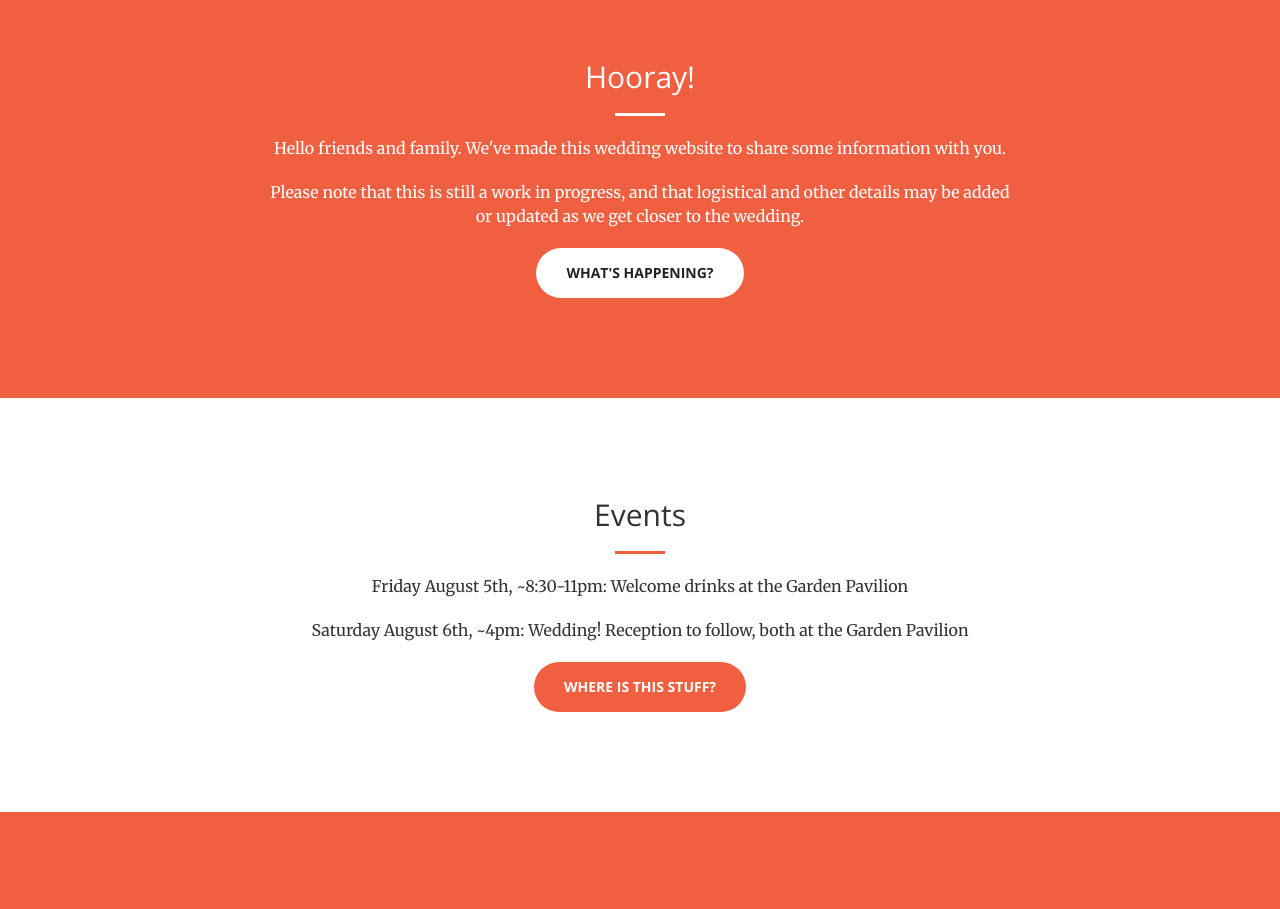
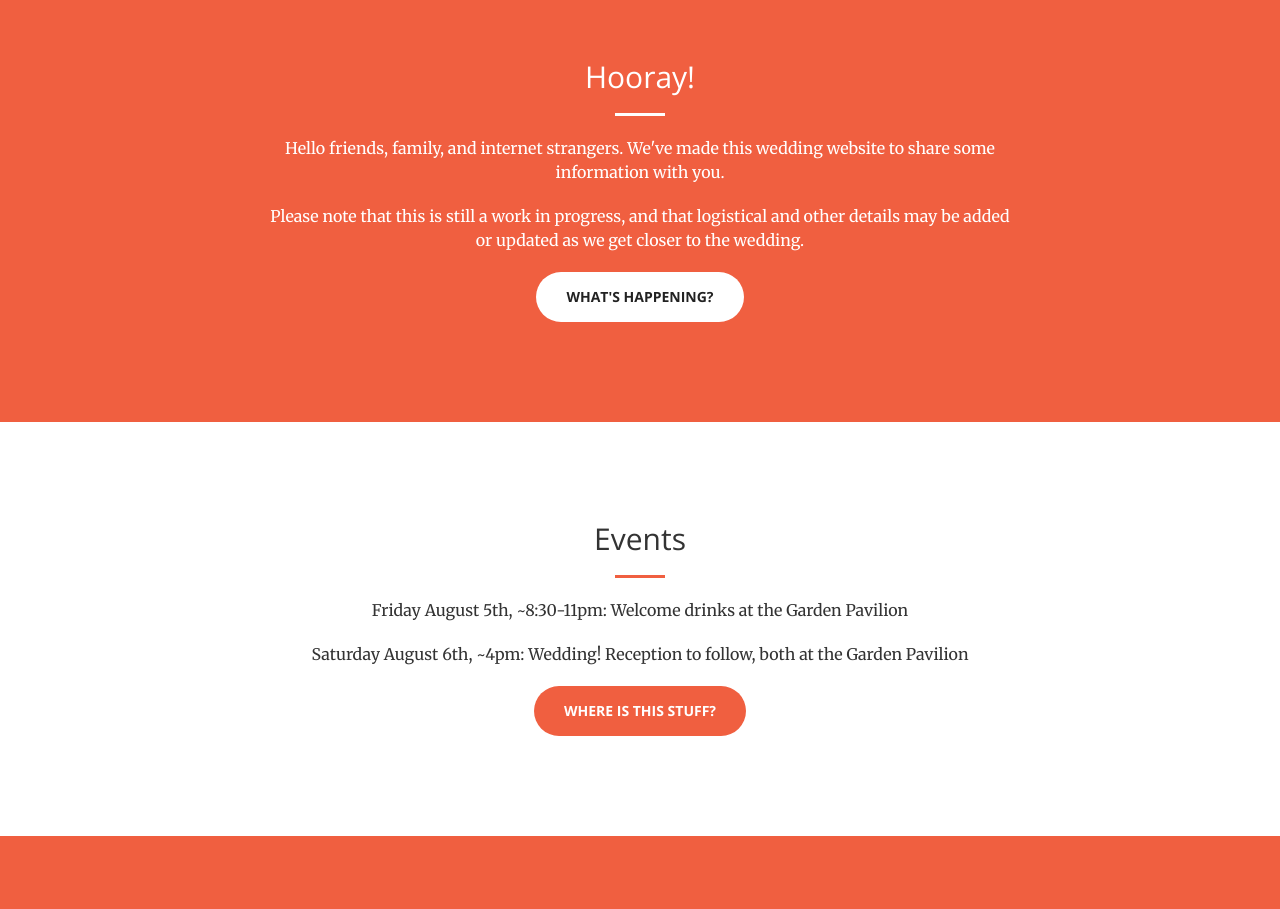
Before and after one commit to lmanno/weddingsite, a plain HTML site: page index.html in a window 1280 px wide. Shown: the part 840-1749 px from the top of the page. Drawn offline with nearby package versions, Linux system fonts and the light colour scheme.

Commit message:
Added back one joke.

```diff
--- a/index.html
+++ b/index.html
@@ -92,7 +92,7 @@
                 <div class="col-lg-8 col-lg-offset-2 text-center">
                     <h2 class="section-heading">Hooray!</h2>
                     <hr class="light">
-                    <p>Hello friends and family. We've made this wedding website to share some information with you.</p>
+                    <p>Hello friends, family, and internet strangers. We've made this wedding website to share some information with you.</p>
                     <p>Please note that this is still a work in progress, and that logistical and other details may be added or updated as we get closer to the wedding.</p>
                     <a href="#events" class="btn btn-default btn-xl page-scroll">What's happening?</a>
                 </div>
```
